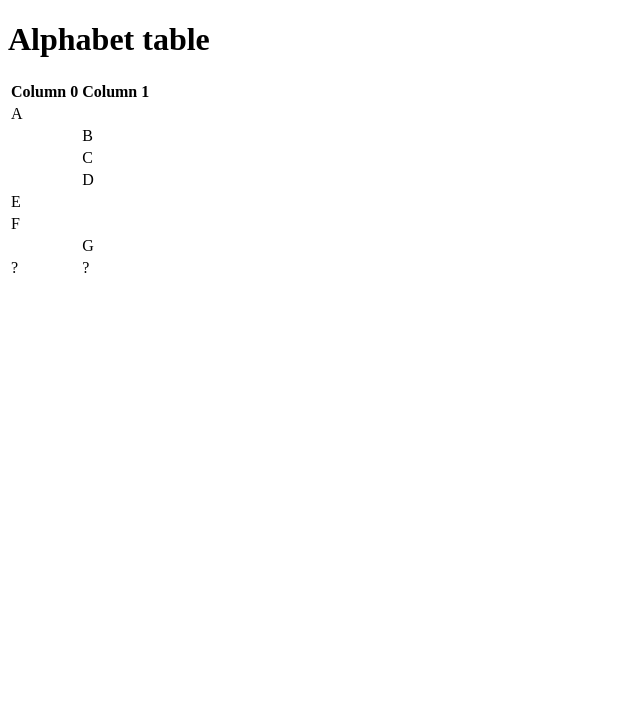
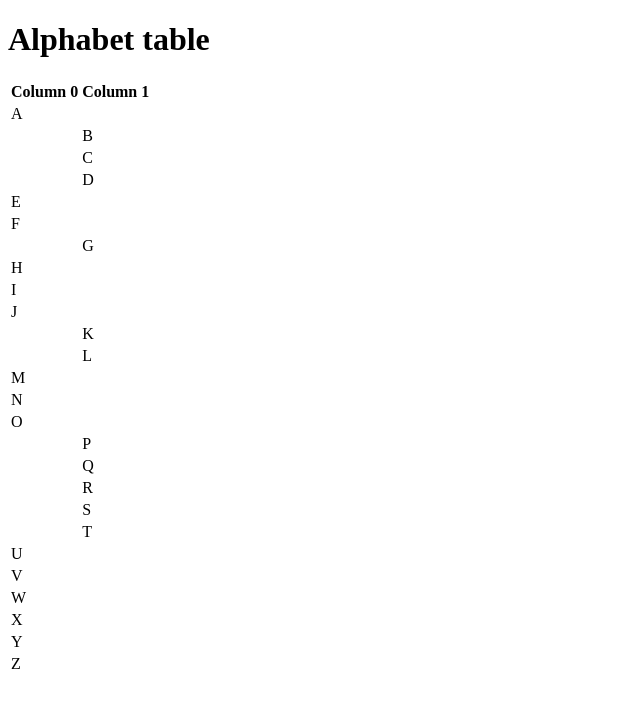
Before and after one commit to comp426-2022-fall/a01-lsidelinger, a website: page public/index.html in a window 1280 px wide. Shown: the whole page, without its empty margins (0-640 px from the left). Drawn offline with Linux system fonts and the light colour scheme.

Commit message:
changing index.html file

```diff
--- a/public/index.html
+++ b/public/index.html
@@ -37,8 +37,62 @@
     						<td></td><td>G</td>
   					</tr>
   					<tr>
-    						<td>?</td><td>?</td>
+    						<td>H</td><td></td>
   					</tr>
+					<tr>
+    						<td>I</td><td></td>
+  					</tr>
+					<tr>
+						<td>J</td><td></td>
+				  	</tr>
+					<tr>
+						<td></td><td>K</td>
+				  	</tr>
+					<tr>
+						<td></td><td>L</td>
+				  	</tr>
+					<tr>
+						<td>M</td><td></td>
+				  	</tr>
+					<tr>
+						<td>N</td><td></td>
+				  	</tr>
+					<tr>
+						<td>O</td><td></td>
+				  	</tr>
+					<tr>
+						<td></td><td>P</td>
+				  	</tr>
+					<tr>
+						<td></td><td>Q</td>
+				  	</tr>
+					<tr>
+						<td></td><td>R</td>
+				  	</tr>
+					<tr>
+						<td></td><td>S</td>
+				  	</tr>
+					<tr>
+						<td></td><td>T</td>
+				  	</tr>
+					<tr>
+						<td>U</td><td></td>
+				  	</tr>
+					<tr>
+						<td>V</td><td></td>
+				  	</tr>
+					<tr>
+						<td>W</td><td></td>
+				  	</tr>
+					<tr>
+						<td>X</td><td></td>
+				  	</tr>
+					<tr>
+						<td>Y</td><td></td>
+				  	</tr>
+					<tr>
+						<td>Z</td><td></td>
+				  	</tr>
 				</tbody>
 			</table>
         	</div>
```
